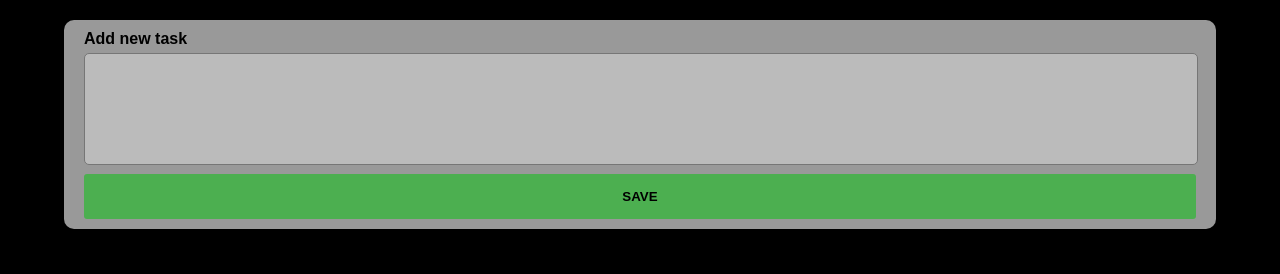
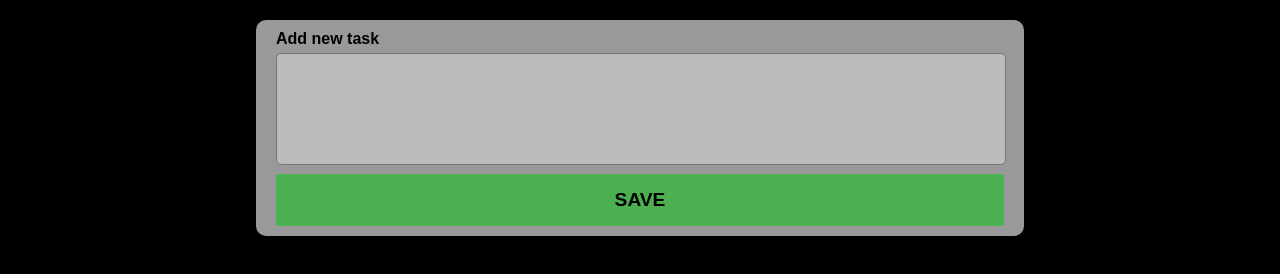
Before and after one commit to Crissdot/Tasks-Local-Storage, a plain HTML site: page index.html in a window 1280 px wide. Drawn offline with Linux system fonts and the light colour scheme.

Commit message:
add little styles

```diff
--- a/style.css
+++ b/style.css
@@ -8,6 +8,7 @@ body {
 
 .box {
     width: calc(90% - 40px);
+    max-width: 728px;
     margin: 20px auto;
     padding: 10px 20px;
     border-radius: 10px;
@@ -26,6 +27,7 @@ textarea {
     padding: 5px;
     border-radius: 5px;
     background-color: #bbb;
+    font-family: Arial, Helvetica, sans-serif;
     font-size: 1em;
     resize: none;
 }
@@ -37,12 +39,15 @@ textarea {
     border-radius: 3px;
     background-color: #4caf50;
     color: black;
+    font-size: 1.2em;
     font-weight: bold;
+    cursor: pointer;
 }
 
 #tasks > div {
     display: flex;
     width: calc(90% - 20px);
+    max-width: 748px;
     min-height: 50px;
     margin: 10px auto;
     padding: 10px;
```
